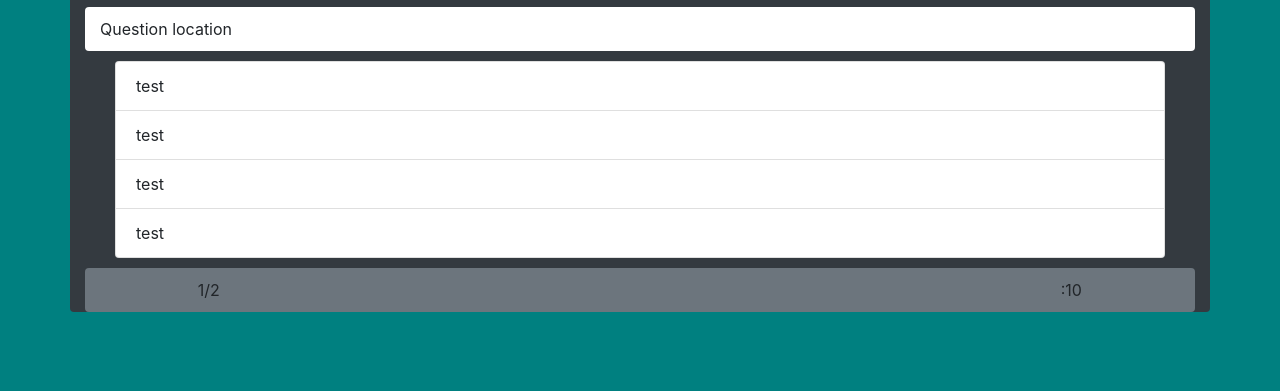
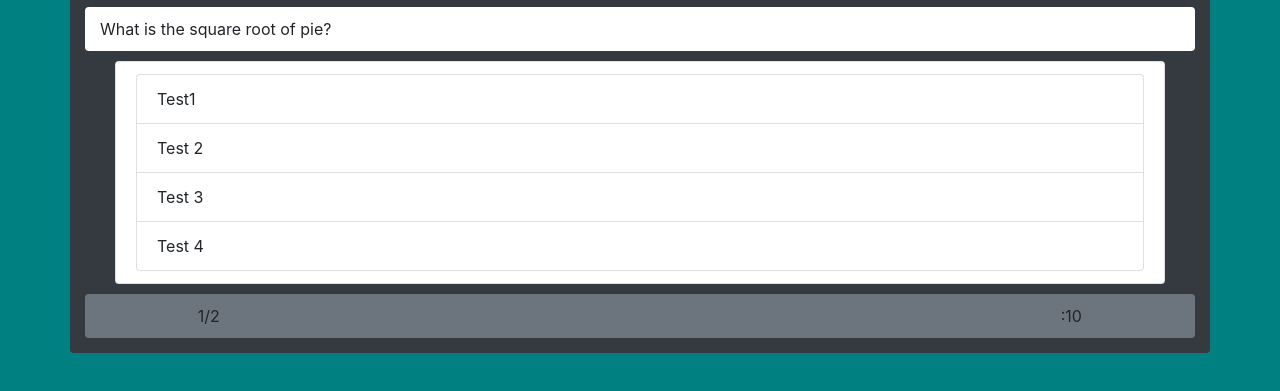
Before and after one commit to justin-barfield/TriviaGame, a plain HTML site: page index.html in a window 1280 px wide. Shown: the part 85-476 px from the top of the page. Drawn offline with nearby package versions, Linux system fonts and the light colour scheme.

Commit message:
script added to call answers from an array for a current instance of questions. Script added to write question and answers for the instance to the page.

```diff
--- a/assets/css/style.css
+++ b/assets/css/style.css
@@ -7,6 +7,10 @@ html body {
     margin: 0px;
     width: 100%;
     background-color: teal
+}
+
+#maincontent {
+    padding-bottom: 5px;
 }
 
 .text-warning {
--- a/index.html
+++ b/index.html
@@ -31,7 +31,7 @@
         <div id="div2" class="container">
             <!-- Question -->
             <div id="asked-question" class="row justify-content-center bg-white rounded">
-                <div class="col-12">
+                <div id="question" class="col-12">
                     Question location
                 </div>
 
@@ -41,10 +41,10 @@
             <div id="question-answers" class="container">
                 <ul class="list-group">
                     <!-- Add class 'active' to whatever item was clicked -->
-                    <li id="question0" class="list-group-item">test</li>
-                    <li id="question1" class="list-group-item">test</li>
+                    <li id="question0" class="list-group-item"></li>
+                    <!-- <li id="question1" class="list-group-item">test</li>
                     <li id="question2" class="list-group-item">test</li>
-                    <li id="question3" class="list-group-item">test</li>
+                    <li id="question3" class="list-group-item">test</li> -->
                 </ul>
             </div>
 
@@ -74,7 +74,7 @@
     var quizQuestions = {
 
             question: {
-                q0: "Test",
+                q0: "What is the square root of pie?",
                 q1: "Test2",
                 q2: "Test2",
                 q3: "Test2",
@@ -113,6 +113,22 @@
     var cancelQuestionInterval;
 
     var cancelGlobalTimeout;
+
+    var questionNumber = 0;
+
+    var writeQuestion = Object.values(quizQuestions.question)[questionNumber];
+    $('#question').text(writeQuestion);
+
+    var callAnswers = Object.values(quizQuestions.answers)[questionNumber];
+
+    function writeAnswers() {
+
+        for(i=0; i < callAnswers.length; i++){
+            $('#question0').append('<li id="question0" class="list-group-item">' +callAnswers[i]+ '</li>')
+        };
+    };
+    writeAnswers();
+
 
 
 
```
